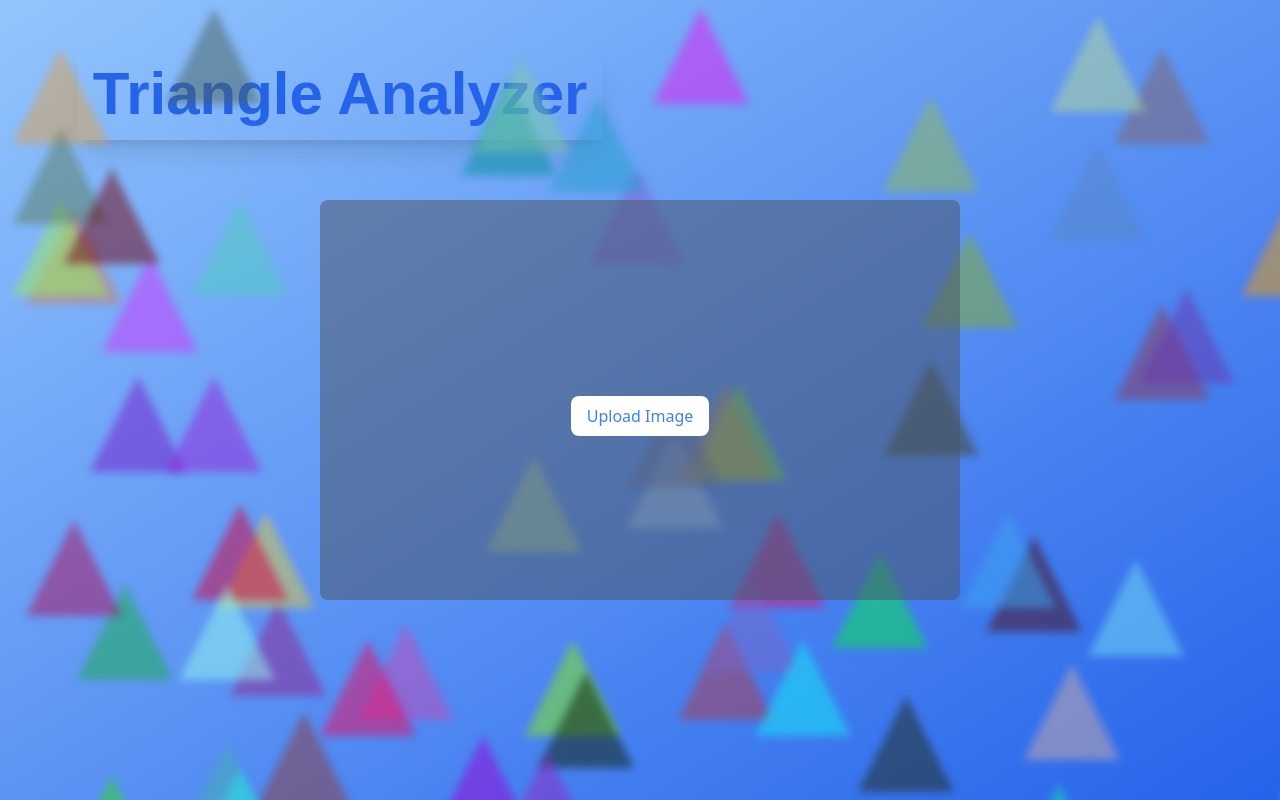
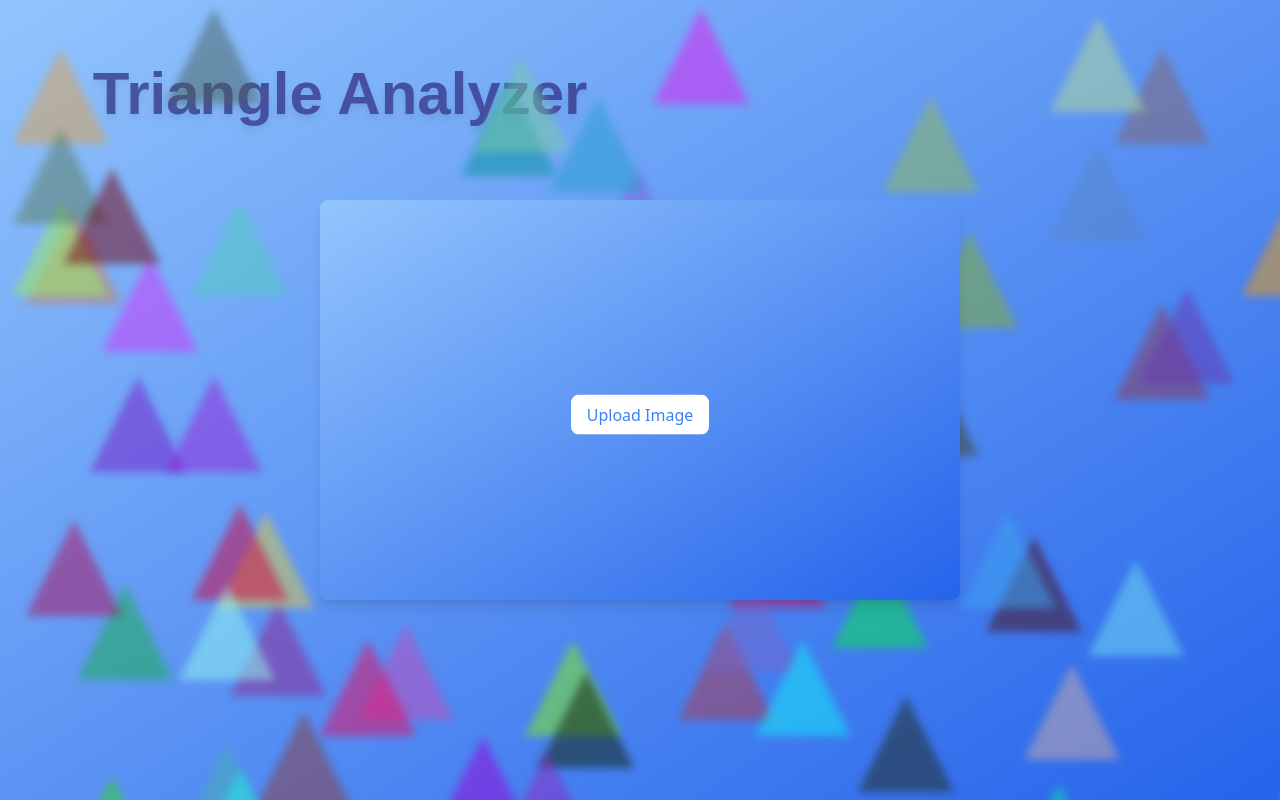
Before and after one commit to hqunted/Object_Identifier_Web, a React (Create React App) app: page / in a window 1280 px wide. Built offline with nearby package versions, Linux system fonts and the light colour scheme; what tailwindcss-gradients would draw is missing.

Commit message:
feat: add animation update image selected

```diff
--- a/package.json
+++ b/package.json
@@ -45,5 +45,8 @@
       "last 1 firefox version",
       "last 1 safari version"
     ]
+  },
+  "devDependencies": {
+    "tailwindcss-animated": "^1.0.0"
   }
 }
--- a/src/components/HandleImageUpload.tsx
+++ b/src/components/HandleImageUpload.tsx
@@ -16,7 +16,7 @@ export const HandleImageUpload = () => {
   return (
     <div className="relative w-screen h-screen overflow-hidden">
       <div className="absolute inset-0 bg-gradient-to-br from-blue-300 to-blue-600"></div>
-      <div className="absolute top-[6%] left-[6%] p-4 text-blue-600 font-bold text-6xl font-amaticsc shadow-xl transform hover:scale-110 transition duration-300">
+      <div className="absolute animate-pulse top-[6%] left-[6%] p-4 text-indigo-900 font-bold text-6xl font-amaticsc drop-shadow-lg transform hover:scale-110 transition duration-300">
         Triangle Analyzer
       </div>
       {[...Array(60)].map((_, index) => (
@@ -39,11 +39,12 @@ export const HandleImageUpload = () => {
           }}
         ></div>
       ))}
-      <div className="flex flex-col items-center justify-center w-full h-full">
+      <div className="flex flex-col items-center justify-center w-full h-full ">
+        //No image has been selected
         {!selectedImage && (
           <>
-            <div className="absolute bg-gray-600 w-1/2 h-1/2 rounded-lg opacity-50 top-1/2 left-1/2 transform -translate-x-1/2 -translate-y-1/2"></div>
-            <label className="absolute bg-white text-blue-500 px-4 py-2 rounded-lg mt-8 hover:bg-blue-500 hover:text-white cursor-pointer">
+            <div className="absolute top-1/2 left-1/2 transform -translate-x-1/2 -translate-y-1/2 bg-gradient-to-br from-blue-300 to-blue-600 w-1/2 h-1/2 rounded-lg shadow-lg"></div>
+            <label className="absolute animate-bounce bg-white text-blue-500 px-4 py-2 rounded-lg mt-8 hover:bg-blue-500  hover:text-white cursor-pointer">
               Upload Image
               <input
                 type="file"
@@ -54,13 +55,23 @@ export const HandleImageUpload = () => {
             </label>
           </>
         )}
+        //Image has been selected
         {selectedImage && (
           <div className="absolute w-full h-full flex items-center justify-center">
-            <img
-              src={selectedImage}
-              alt="uploaded"
-              className="absolute max-w-full max-h-full"
-            />
+            <div className="flex absolute w-full h-full items-center justify-center">
+              <div className="w-1/2 h-full flex items-center justify-center">
+                <div className="w-[65%] h-[65%] bg-gray-600 rounded-lg opacity-50">
+                  <img
+                    src={selectedImage}
+                    alt="uploaded"
+                    className="absolute max-w-full max-h-full object-contain rounded-lg"
+                  />
+                </div>
+              </div>
+              <div className="w-1/2 h-full flex items-center justify-center">
+                <div className="w-[65%] h-[65%] bg-gray-600 rounded-lg opacity-50"></div>
+              </div>
+            </div>
           </div>
         )}
       </div>
```
Also changed, not shown: 2 other files (tests, documents, lock files or other folders).
